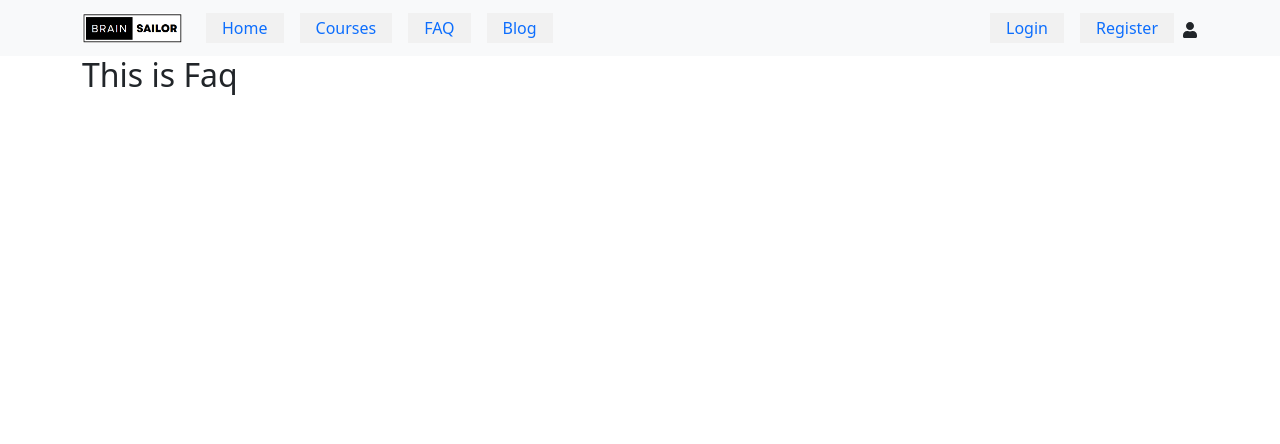
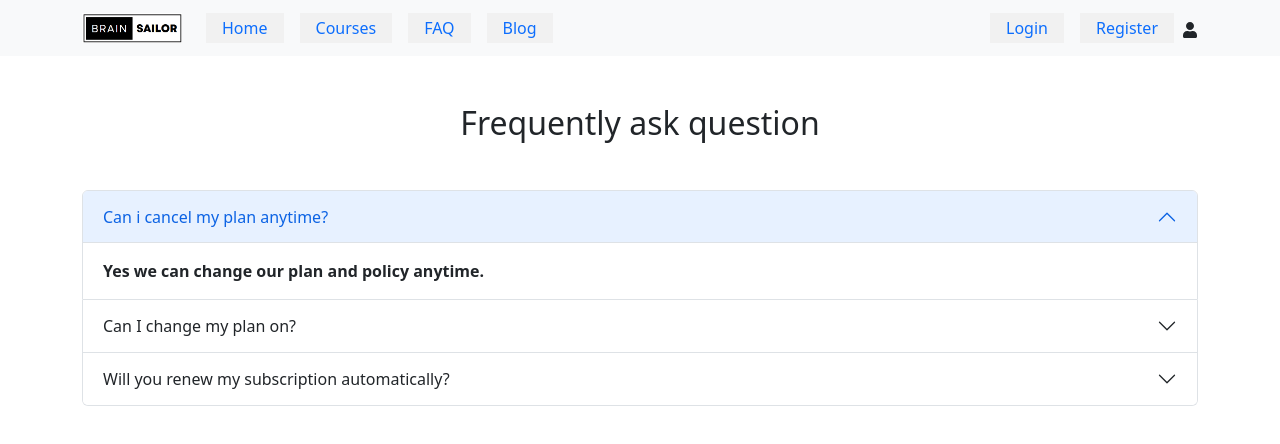
Before and after one commit to SayemAbdullah1/brain-sailor-client, a React (Create React App) app: page /FAQ in a window 1280 px wide. Shown: the top 444 px of the page. Built offline with nearby package versions, Linux system fonts and the light colour scheme; no server answers.

Commit message:
FAQ page update

```diff
--- a/src/componants/pages/FAQ/FAQ.js
+++ b/src/componants/pages/FAQ/FAQ.js
@@ -5,7 +5,47 @@ const FAQ = () => {
     return (
         <div>
             <Container>
-                <h2>This is Faq</h2>
+
+                    <h2 className='text-center mt-5 mb-5'>Frequently ask question</h2>
+
+                <div class="accordion" id="accordionPanelsStayOpenExample">
+                    <div class="accordion-item">
+                        <h2 class="accordion-header" id="panelsStayOpen-headingOne">
+                            <button class="accordion-button" type="button" data-bs-toggle="collapse" data-bs-target="#panelsStayOpen-collapseOne" aria-expanded="true" aria-controls="panelsStayOpen-collapseOne">
+                                Can i cancel my plan anytime?
+                            </button>
+                        </h2>
+                        <div id="panelsStayOpen-collapseOne" class="accordion-collapse collapse show" aria-labelledby="panelsStayOpen-headingOne">
+                            <div class="accordion-body">
+                                <strong>Yes we can change our plan and policy anytime.</strong>
+                            </div>
+                        </div>
+                    </div>
+                    <div class="accordion-item">
+                        <h2 class="accordion-header" id="panelsStayOpen-headingTwo">
+                            <button class="accordion-button collapsed" type="button" data-bs-toggle="collapse" data-bs-target="#panelsStayOpen-collapseTwo" aria-expanded="false" aria-controls="panelsStayOpen-collapseTwo">
+                                Can I change my plan on?
+                            </button>
+                        </h2>
+                        <div id="panelsStayOpen-collapseTwo" class="accordion-collapse collapse" aria-labelledby="panelsStayOpen-headingTwo">
+                            <div class="accordion-body">
+                                <strong>This is the second item's accordion body.</strong> It is hidden by default, until the collapse plugin adds the appropriate classes that we use to style each element. These classes control the overall appearance, as well as the showing and hiding via CSS transitions. You can modify any of this with custom CSS or overriding our default variables. It's also worth noting that just about any HTML can go within the <code>.accordion-body</code>, though the transition does limit overflow.
+                            </div>
+                        </div>
+                    </div>
+                    <div class="accordion-item">
+                        <h2 class="accordion-header" id="panelsStayOpen-headingThree">
+                            <button class="accordion-button collapsed" type="button" data-bs-toggle="collapse" data-bs-target="#panelsStayOpen-collapseThree" aria-expanded="false" aria-controls="panelsStayOpen-collapseThree">
+                                Will you renew my subscription automatically?
+                            </button>
+                        </h2>
+                        <div id="panelsStayOpen-collapseThree" class="accordion-collapse collapse" aria-labelledby="panelsStayOpen-headingThree">
+                            <div class="accordion-body">
+                                <strong>This is the third item's accordion body.</strong> It is hidden by default, until the collapse plugin adds the appropriate classes that we use to style each element. These classes control the overall appearance, as well as the showing and hiding via CSS transitions. You can modify any of this with custom CSS or overriding our default variables. It's also worth noting that just about any HTML can go within the <code>.accordion-body</code>, though the transition does limit overflow.
+                            </div>
+                        </div>
+                    </div>
+                </div>
             </Container>
         </div>
     );
```
Also changed, not shown: 1 other file (tests, documents, lock files or other folders).
